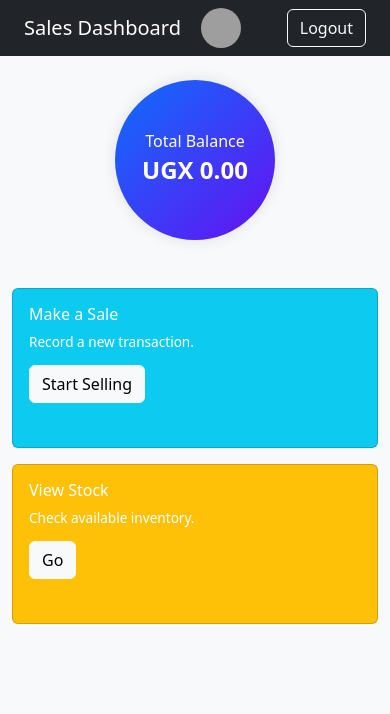
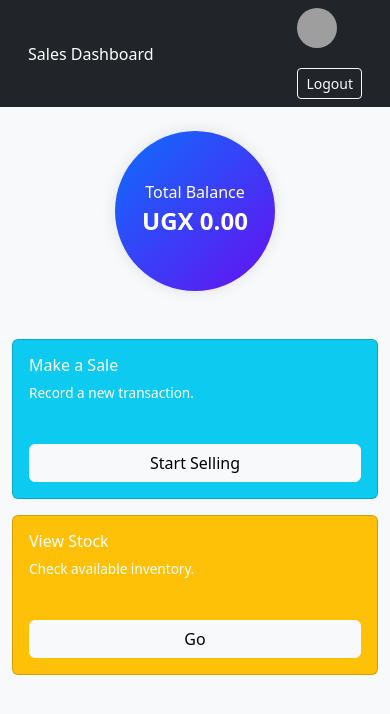
Before and after one commit to sejjtechnologies/shop_system, a Flask app: page /sales/dashboard in a window 390 px wide. Shown: the top 714 px of the page. Run offline with Flask 3, Linux system fonts and the light colour scheme; the visitor is signed in with stand-in values (Sample User, id 1); grey boxes are pictures that could not be loaded.

Commit message:
Make Sales Clerk dashboard responsive for all devices

```diff
--- a/templates/Sales_Clerk/dashboard.html
+++ b/templates/Sales_Clerk/dashboard.html
@@ -3,19 +3,23 @@
 <head>
   <meta charset="UTF-8">
   <title>Sales Clerk Dashboard</title>
+  <meta name="viewport" content="width=device-width, initial-scale=1">
   <link href="https://cdn.jsdelivr.net/npm/bootstrap@5.3.0/dist/css/bootstrap.min.css" rel="stylesheet">
   <style>
+    body {
+      font-family: system-ui, sans-serif;
+    }
     .profile-thumb {
       height: 40px;
       width: 40px;
       object-fit: cover;
       border-radius: 50%;
-      margin-right: 10px;
     }
     .user-info {
       color: white;
       display: flex;
       align-items: center;
+      flex-wrap: wrap;
       gap: 10px;
     }
     .navbar-brand {
@@ -57,12 +61,22 @@
     .card {
       min-height: 160px;
     }
+    @media (max-width: 576px) {
+      .user-info {
+        flex-direction: column;
+        align-items: flex-start;
+      }
+      .navbar-brand {
+        font-size: 1rem;
+      }
+    }
   </style>
 </head>
 <body class="bg-light">
 
   <!-- Top Navbar -->
-  <nav class="navbar navbar-dark bg-dark px-4 d-flex justify-content-between">
+  <nav class="navbar navbar-dark bg-dark px-3 py-2">
+    <div class="container-fluid d-flex justify-content-between align-items-center flex-wrap">
       <div class="d-flex align-items-center">
         <span class="navbar-brand mb-0">Sales Dashboard</span>
       </div>
@@ -72,11 +86,12 @@
         {% else %}
           <img src="{{ url_for('static', filename='default-avatar.png') }}" alt="Profile" class="profile-thumb">
         {% endif %}
-      <div class="text-end">
+        <div class="text-white text-end">
           <div>{{ username }}</div>
           <div style="font-size: 0.8rem;">{{ email }}</div>
         </div>
-      <a href="/sales/logout" class="btn btn-outline-light ms-3">Logout</a>
+        <a href="/sales/logout" class="btn btn-outline-light btn-sm">Logout</a>
+      </div>
     </div>
   </nav>
 
@@ -89,22 +104,22 @@
       </div>
     </div>
 
-    <div class="row">
-      <div class="col-md-6">
-        <div class="card text-white bg-info mb-3">
-          <div class="card-body">
+    <div class="row row-cols-1 row-cols-md-2 g-3">
+      <div class="col">
+        <div class="card text-white bg-info h-100">
+          <div class="card-body d-flex flex-column">
             <h5 class="card-title">Make a Sale</h5>
-            <p class="card-text">Record a new transaction.</p>
-            <a href="/sales/sale_aproduct" class="btn btn-light">Start Selling</a>
+            <p class="card-text flex-grow-1">Record a new transaction.</p>
+            <a href="/sales/sale_aproduct" class="btn btn-light mt-auto">Start Selling</a>
           </div>
         </div>
       </div>
-      <div class="col-md-6">
-        <div class="card text-white bg-warning mb-3">
-          <div class="card-body">
+      <div class="col">
+        <div class="card text-white bg-warning h-100">
+          <div class="card-body d-flex flex-column">
             <h5 class="card-title">View Stock</h5>
-            <p class="card-text">Check available inventory.</p>
-            <a href="/sales/view-stock" class="btn btn-light">Go</a>
+            <p class="card-text flex-grow-1">Check available inventory.</p>
+            <a href="/sales/view-stock" class="btn btn-light mt-auto">Go</a>
           </div>
         </div>
       </div>
```
Lines whose indentation alone changed are shown as unchanged.
